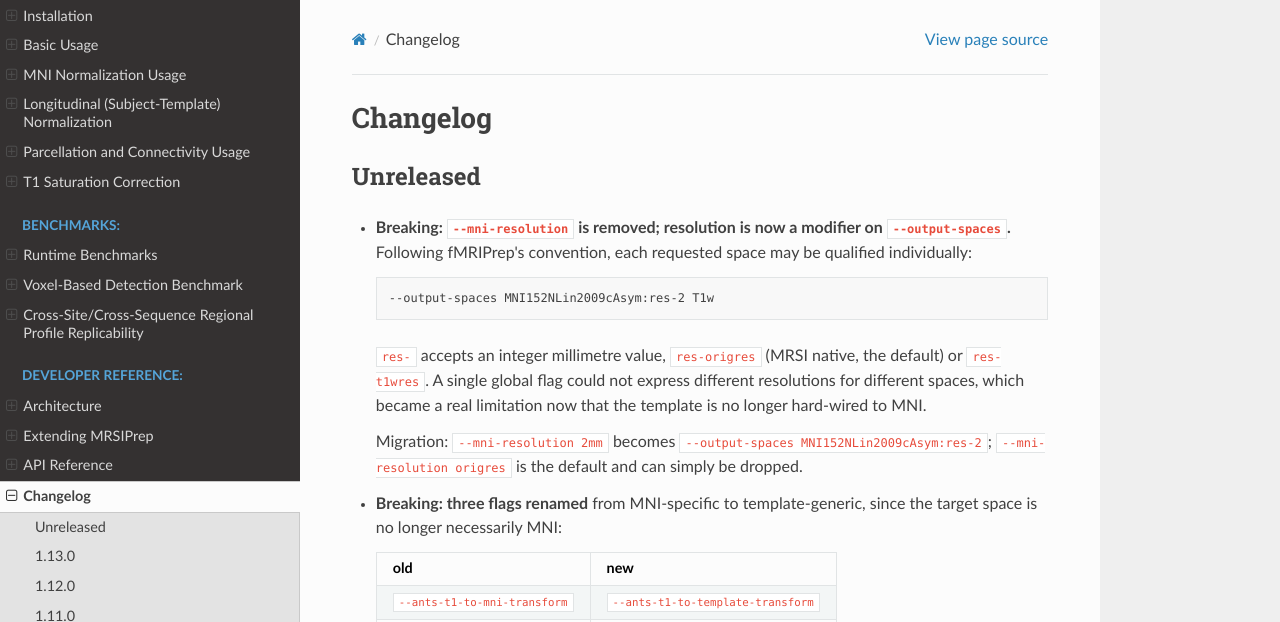
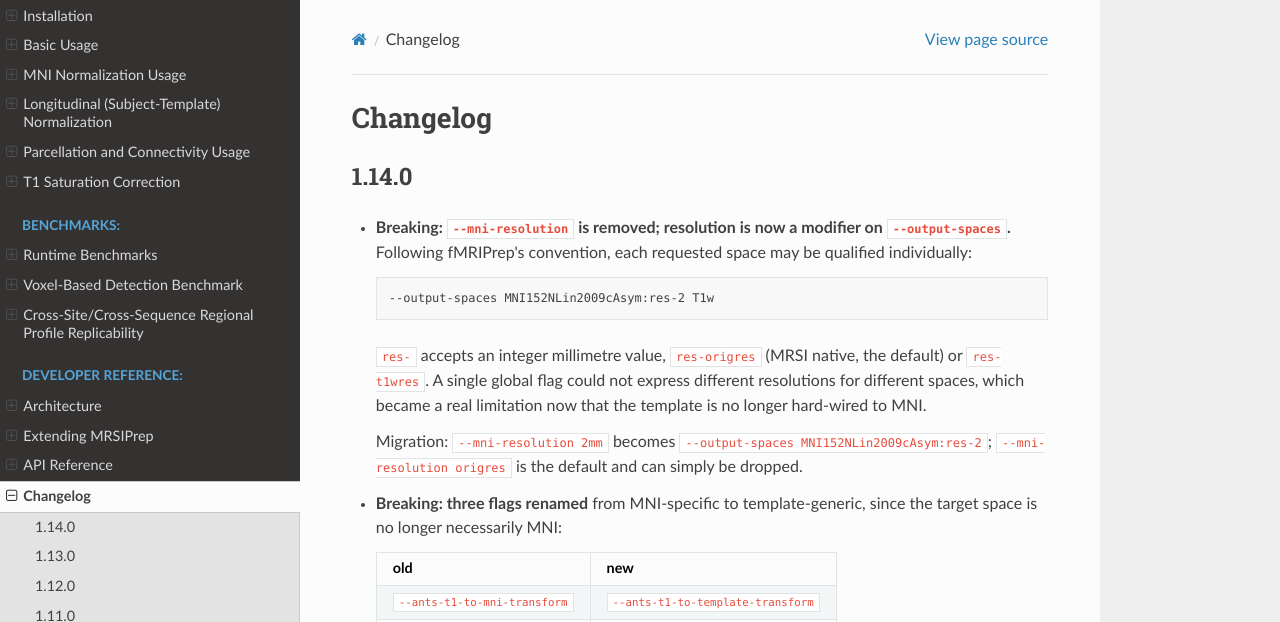
Before and after one commit to MRSI-Psychosis-UP/MRSIPrep, a Sphinx documentation site: the page built from docs/changelog.md, in a window 1280 px wide and 900 px high. Shown: the top 622 px of the window. Built offline with Sphinx 7.4.7 and the Read the Docs theme 3.1.0, drawn with Linux system fonts in a browser that asks for light colours; pages that are not in the unit, such as notebooks, are missing from menus.

Commit message:
Release 1.14.0
Breaking CLI changes: --mni-resolution is removed in favour of per-space
res- modifiers on --output-spaces (fMRIPrep's convention), and the three
T1w-to-MNI stage flags are renamed to T1w-to-template now that the
target space is no longer hard-wired to MNI.

Migration is documented in the changelog; the built-in
imaging-neurosci-2026 preset is updated, and custom preset JSON using
the old keys will need the same edit.

```diff
--- a/docs/changelog.md
+++ b/docs/changelog.md
@@ -1,6 +1,6 @@
 # Changelog
 
-## Unreleased
+## 1.14.0
 
 - **Breaking: `--mni-resolution` is removed; resolution is now a modifier
   on `--output-spaces`.** Following fMRIPrep's convention, each requested
--- a/pyproject.toml
+++ b/pyproject.toml
@@ -4,7 +4,7 @@
 
 [project]
 name = "mrsiprep"
-version = "1.13.0"
+version = "1.14.0"
 description = "BIDS-like preprocessing pipeline for quantified whole-brain MRSI derivatives"
 readme = "README.md"
 requires-python = ">=3.9"
```
